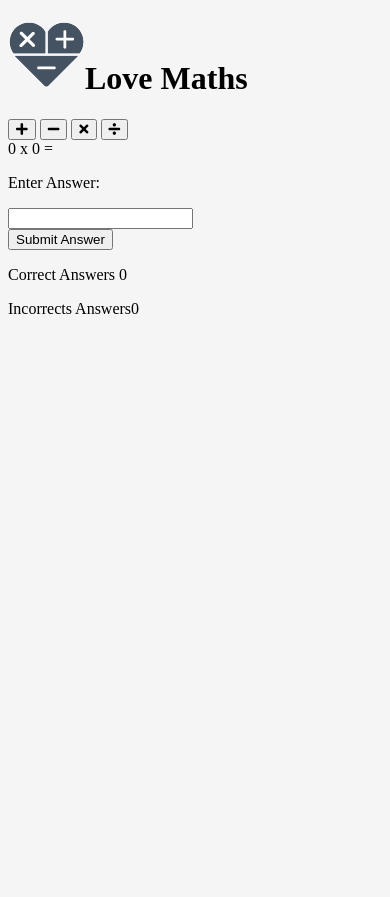
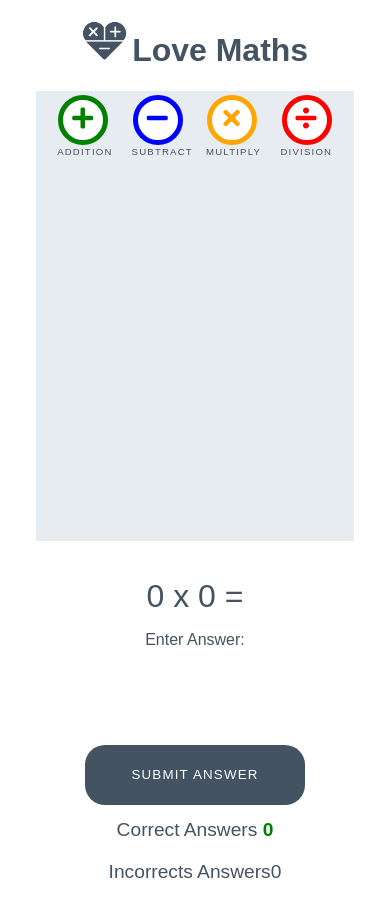
Before and after one commit to theodorchris/love-maths, a plain HTML site: page index.html in a window 390 px wide. Before the commit the page ends 844 px from the top, so only its background shows below. Drawn offline with Linux system fonts and the light colour scheme.

Commit message:
Add styles for game

```diff
--- a/assets/css/style.css
+++ b/assets/css/style.css
@@ -1,3 +1,252 @@
+/* --------- Global style */
+
 body {
-    background-color: whitesmoke;
+    background-color: white;
+    font-family: "Raleway", sans-serif;
+    color: #445361;
+    text-align: center;
 }
+
+/* --------- Heading */
+
+.heading {
+    text-align: center;
+    font-size: 2.5rem;
+}
+
+.logo {
+    height: 40px;
+    padding-right: 5px;
+}
+
+/* --------- Game layout */
+
+.game-area {
+    background-color: #E6ECF0;
+    box-sizing: border-box;
+    width: 85%;
+    height: 65vh;
+    max-height: 450px;
+    max-width: 830px;
+    margin-left: auto;
+    margin-right: auto;
+    padding: 1%;
+}
+
+.question-area {
+    width: 50%;
+    font-size: 2rem;
+    margin: auto;
+    padding: 50px 0;
+}
+
+.question-area span {
+    padding: 0 15px;
+}
+
+.score-area {
+    margin: 5px auto;
+    width: 60%;
+    font-size: 1.2rem;
+}
+
+.controls-area {
+    width: 85%;
+    margin: 30px auto;
+}
+
+#score {
+    color: green;
+    font-weight: bold;
+}
+
+#incorrect {
+    color: red;
+    font-weight: bold;
+}
+
+.answer-message {
+    display: none;
+    font-size: 1rem;
+}
+
+#answer-box {
+    border: none;
+    color: #445361;
+    display: inline-block;
+    height: 40px;
+    width: 80px;
+    font-size: 1.2rem;
+}
+
+.scores {
+    display: inline-block;
+    padding: 25px;
+}
+
+/* --------- Buttons */
+
+.btn {
+    width: 220px;
+    height: 60px;
+    font-family: "Raleway", sans-serif;
+    text-transform: uppercase;
+    letter-spacing: 1.2px;
+    color: white;
+}
+
+.btn:focus {
+    outline: none;
+}
+
+.btn--big {
+    padding-top: 10px;
+    border-radius: 50%;
+    background-color: white;
+    border: 10px solid;
+    width: 100px;
+    height: 100px;
+    font-size: 3.2rem;
+    margin: 0 30px;
+    transition: all 0.5s;
+}
+
+.btn--big::after{
+    content: attr(data-type);
+    font-size: 1rem;
+    color: #445361;
+    position: relative;
+    left: 00.5em;
+}
+
+.btn--blue {
+    border-color: blue;
+    color: blue;
+}
+
+.btn--blue:active,
+.btn--blue:hover {
+    background-color: darkblue;
+    color: white;
+}
+
+.btn--orange {
+    border-color: orange;
+    color: orange;
+}
+
+.btn--orange:active,
+.btn--orange:hover {
+    background-color: darkorange;
+    color: white;
+}
+
+.btn--red {
+    border-color: red;
+    color: red;
+}
+
+.btn--red:active,
+.btn--red:hover {
+    background-color: darkred;
+    color: white;
+}
+
+.btn--green {
+    border-color: green;
+    color: green;
+}
+
+.btn--green:active,
+.btn--green:hover {
+    background-color: darkgreen;
+    color: white;
+}
+
+.btn--gray {
+    margin-top: 25px;
+    background-color: #445361;
+    border: 1px transparent;
+    border-radius: 20px;
+}
+
+.btn--gray:active,
+.btn--gray:hover {
+    background-color: #0d1013;
+}
+
+/* --------- Media queries */
+
+@media (max-width: 414px) {
+    .controls-area {
+        width: 100%;
+    }
+
+    .btn--big {
+        margin: 0 10px;
+        padding: 5px;
+        border: 5px solid;
+        width: 50px;
+        height: 50px;
+        font-size: 1.5rem;
+    }
+
+    .btn--big::after {
+        font-size: 0.6rem;
+        left: -0.7rem;
+    }
+
+    .question-area {
+        padding: 10% 0;
+        width: 100%;
+    }
+
+    .question-area span {
+        padding: 0;
+    }
+
+    .answer-message {
+        display: block;
+    }
+
+    #answer-box {
+        display: block;
+        margin: 0 auto;
+    }
+    .btn--gray {
+        margin-top: 0;
+    }
+
+    .score-area {
+        width: 100%;
+    }
+
+    .scores {
+        margin: 0.5em auto;
+        display: block;
+        padding: 5px;
+    }
+
+    .heading {
+        font-size: 2rem;
+    }
+}
+
+@media (max-width: 320px) {
+    .game-area {
+        height: 70vh;
+    }
+
+    .controls-area {
+        width: 75%;
+        margin: 10px auto;
+    }
+
+    .btn--big {
+        margin: 10px 10px;
+    }
+    .question-area {
+        padding: 10px 0;
+    }
+
+}
--- a/index.html
+++ b/index.html
@@ -5,8 +5,9 @@
     <meta http-equiv="X-UA-Compatible" content="IE=edge">
     <meta name="viewport" content="width=device-width, initial-scale=1.0">
 
+    <link rel="stylesheet" href="assets/css/style.css">
     <link rel="stylesheet" href="https://use.fontawesome.com/releases/v5.7.2/css/all.css" integrity="sha384-fnmOCqbTlWIlj8LyTjo7mOUStjsKC4pOpQbqyi7RrhN7udi9RwhKkMHpvLbHG9Sr" crossorigin="anonymous">
-    <link rel="stylesheet" href="assets/css/style.css">
+
     <title>Document</title>
 </head>
 <body>
@@ -14,16 +15,16 @@
     <h1 class="heading"> <img class="logo" src="assets/images/logo.png" alt="logo">Love Maths </h1>
 
     <div class="game-area">
-        <button class="btn btn--big btn--green">
+        <button data-type="addition" class="btn btn--big btn--green">
             <i class="fas fa-plus"></i>
         </button>
-        <button class="btn btn--big btn--blue">
+        <button data-type="subtract" class="btn btn--big btn--blue">
             <i class="fas fa-minus"></i>
         </button>
-        <button class="btn btn--big btn--orange">
+        <button data-type="multiply" class="btn btn--big btn--orange">
             <i class="fas fa-times"></i>
         </button>
-        <button class="btn btn--big btn--red">
+        <button data-type="division" class="btn btn--big btn--red">
             <i class="fas fa-divide"></i>
         </button>
 
```
